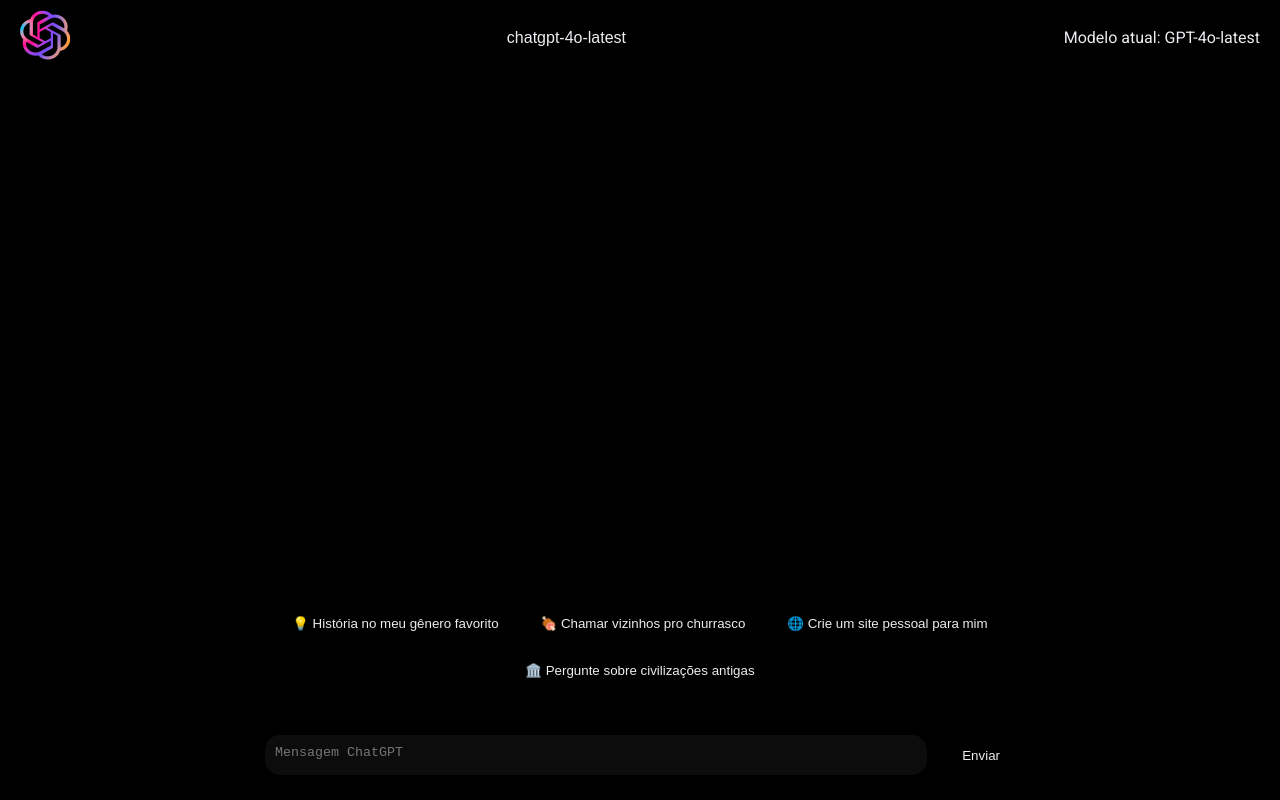
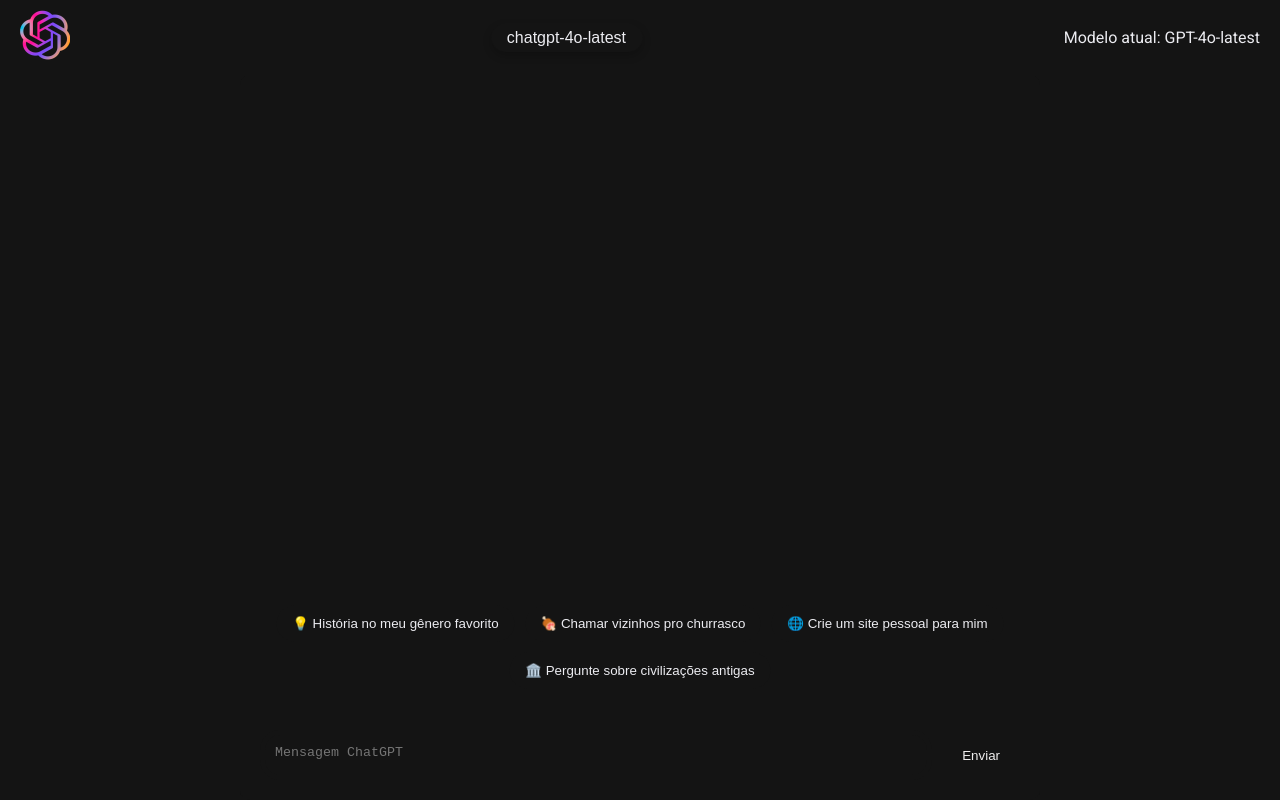
Before and after one commit to Brunexgmaer09/CHATGPT, a website: page public/index.html in a window 1280 px wide. Drawn offline with nearby package versions, Linux system fonts and the light colour scheme; a script that the page names is missing.

Commit message:
Melhorei o layout dos estilos

```diff
--- a/public/style.css
+++ b/public/style.css
@@ -1,7 +1,7 @@
 body {
     font-family: 'Roboto', Arial, sans-serif;
     font-weight: 400;
-    background-color: #000000;
+    background-color: #141414;
     margin: 0;
     padding: 0;
     display: flex;
@@ -23,14 +23,14 @@
     justify-content: space-between;
     align-items: center;
     padding: 10px 20px;
-    background-color: #000000;
-    border-bottom: 1px solid #000000;
+    background-color: #141414;
+    border-bottom: 1px solid #141414;
 }
 
 #model-select {
-    background-color: #000000;
+    background-color: #141414;
     color: #ececf1;
-    border: 1px solid #000000;
+    border: 1px solid #141414;
     border-radius: 20px;
     padding: 5px 15px;
     appearance: none;
@@ -68,7 +68,7 @@
     margin: 0 auto;
     border-radius: 10px;
     width: 100%;
-    background-color: #000000;
+    background-color: #141414;
     overflow: hidden;
 }
 
@@ -79,7 +79,7 @@
     -webkit-overflow-scrolling: touch; /* Para melhor desempenho em dispositivos iOS */
     overflow-y: auto;
     padding: 20px 0;
-    background-color: #000000;
+    background-color: #141414;
 }
 
 .message {
@@ -96,7 +96,7 @@
 }
 
 .user-message {
-    background-color: #000000;
+    background-color: #141414;
     max-width: 100%;
     border-radius: 30px;
     padding: 30px;
@@ -106,7 +106,7 @@
 }
 
 .bot-message {
-    background-color: #000000;
+    background-color: #141414;
 }
 
 .message.loading {
@@ -123,9 +123,9 @@
 }
 
 #suggestions button {
-    background-color: #000000;
+    background-color: #141414;
     color: #ececf1;
-    border: 1px solid #000000;
+    border: 1px solid #141414;
     border-radius: 20px;
     padding: 10px 15px;
     cursor: pointer;
@@ -148,16 +148,16 @@
 #input-container {
     display: flex;
     padding: 20px;
-    background-color: #000000;
-    border-top: 1px solid #000000;
+    background-color: #141414;
+    border-top: 1px solid #141414;
 }
 
 #user-input {
     flex-grow: 1;
     padding: 10px;
-    border: 5px solid #000000;
+    border: 5px solid #141414;
     border-radius: 20px;
-    background-color: #0c0c0c;
+    background-color: #141414;
     color: #ffffff;
     resize: none; /* Impede o redimensionamento manual */
     overflow-y: auto; /* Adiciona uma barra de rolagem vertical quando necessário */
@@ -231,7 +231,7 @@
 }
 
 pre {
-    background-color: #000000; /* Fundo preto */
+    background-color: #141414; /* Fundo preto */
     border-radius: 6px;
     padding: 15px;
     overflow-x: auto;
```
